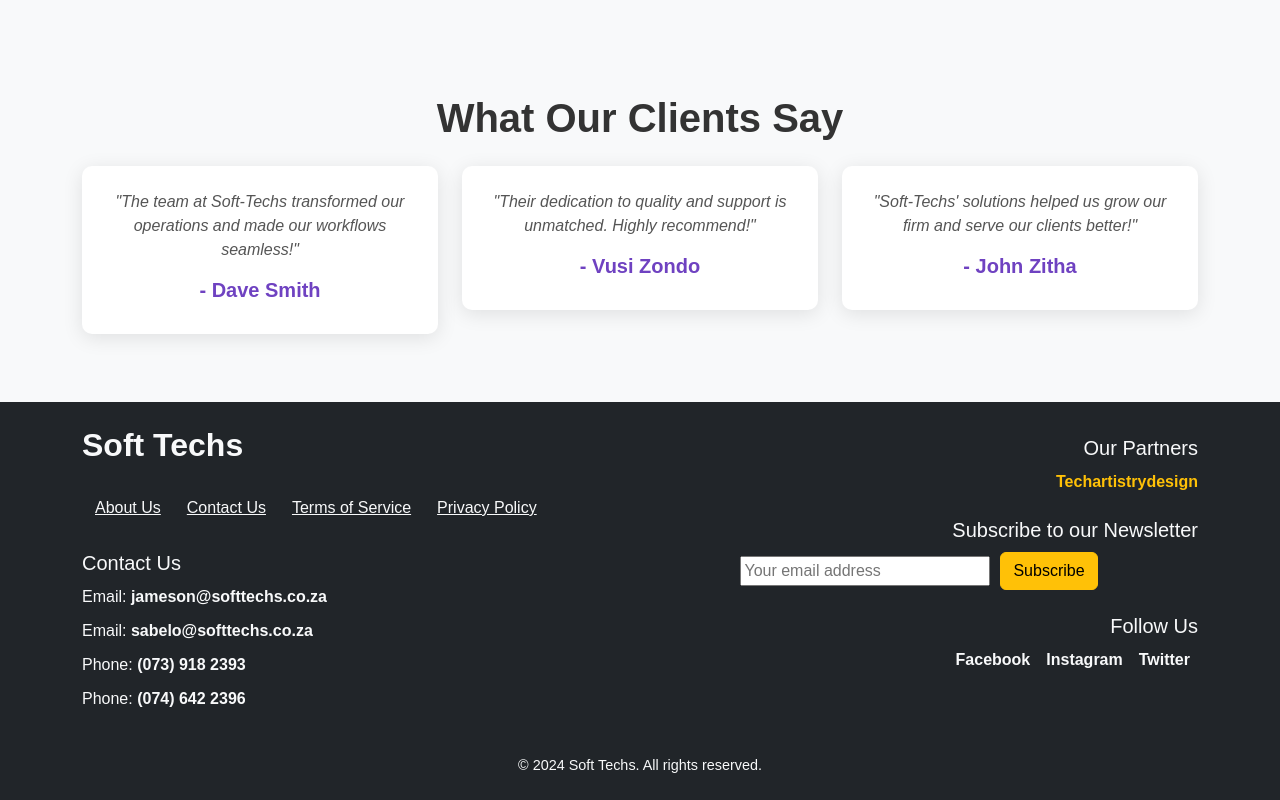
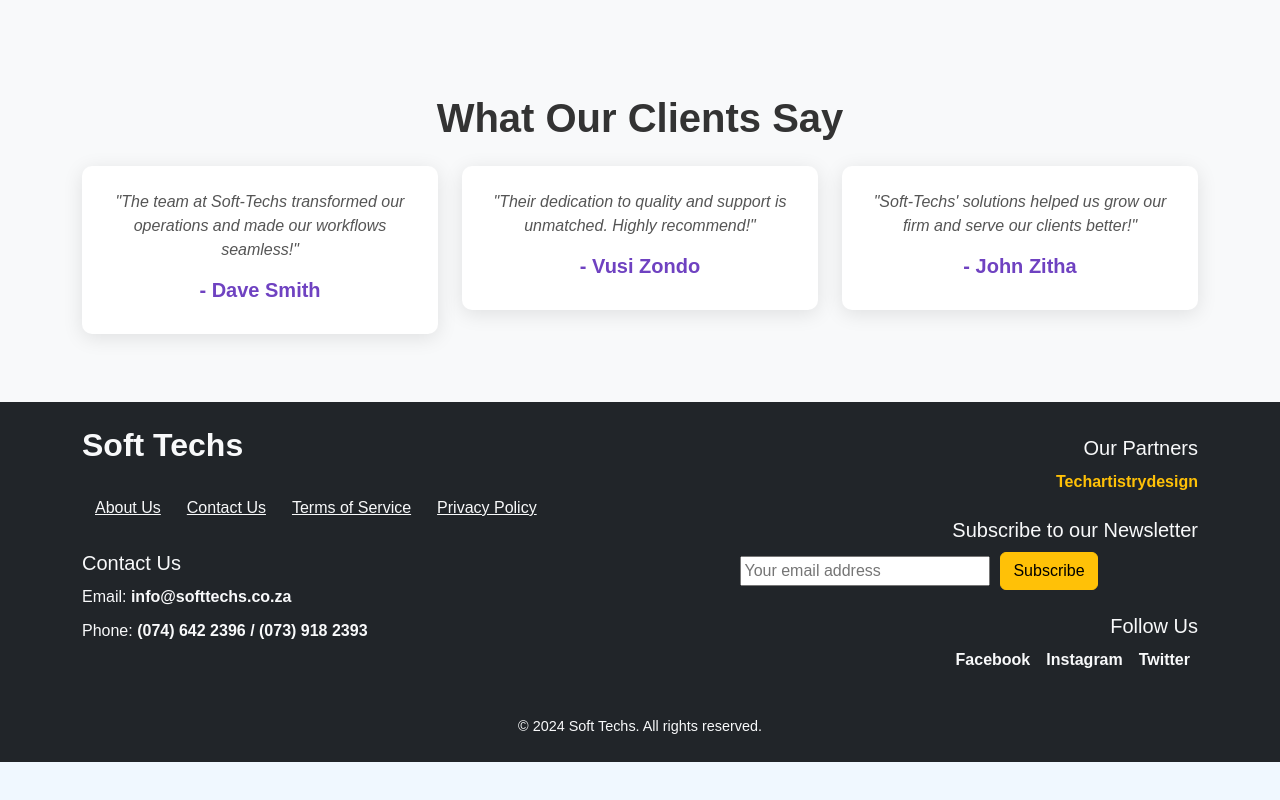
Before and after one commit to Sabelodone/soft-techs, a React (Create React App) app in the folder soft-techs/: page / in a window 1280 px wide. Shown: the part 3572-4372 px from the top of the page. After the commit the page ends 4334 px from the top, so only its background shows below. Built offline with nearby package versions, Linux system fonts and the light colour scheme.

Commit message:
resezing the pages

```diff
--- a/soft-techs/src/components/Footer.js
+++ b/soft-techs/src/components/Footer.js
@@ -43,10 +43,8 @@ const Footer = () => {
 
                     <div className="contact-info mb-4">
                         <h5>Contact Us</h5>
-                        <p>Email: <a href="mailto:jameson@softtechs.co.za" className="text-light">jameson@softtechs.co.za</a></p>
-                        <p>Email: <a href="mailto:sabelo@softtechs.co.za" className="text-light">sabelo@softtechs.co.za</a></p>
-                        <p>Phone: <a href="tel:+270739182393" className="text-light">(073) 918 2393</a></p>
-                        <p>Phone: <a href="tel:+270746422396" className="text-light">(074) 642 2396</a></p>
+                        <p>Email: <a href="mailto:jameson@softtechs.co.za" className="text-light">info@softtechs.co.za</a></p>
+                        <p>Phone: <a href="tel:+270746422396" className="text-light">(074) 642 2396 / (073) 918 2393</a></p>
                     </div>
                 </div>
 
```
